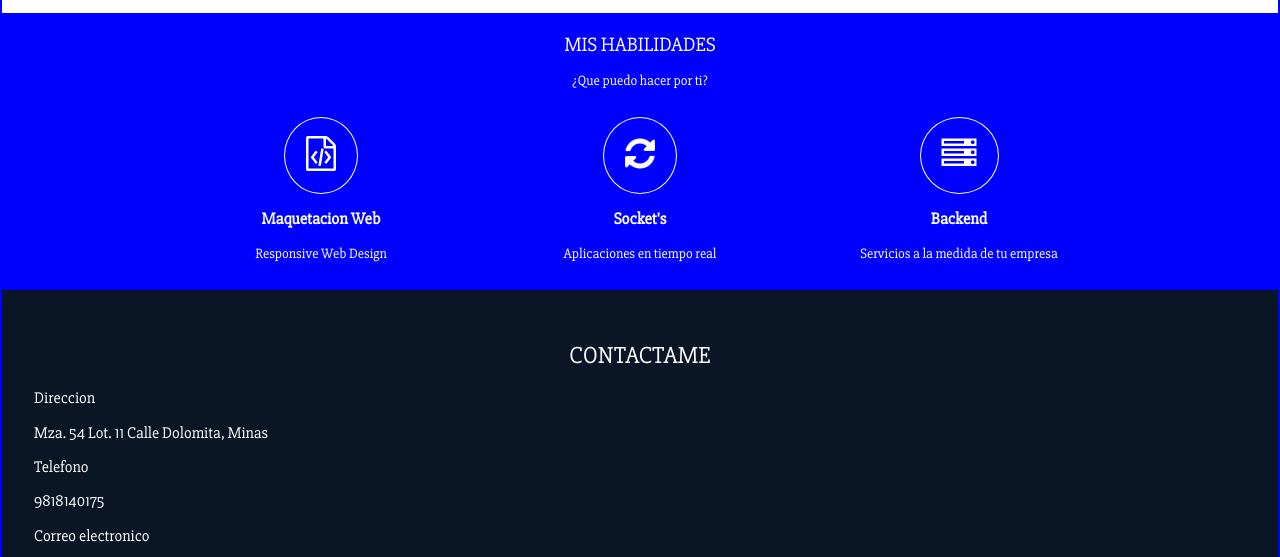
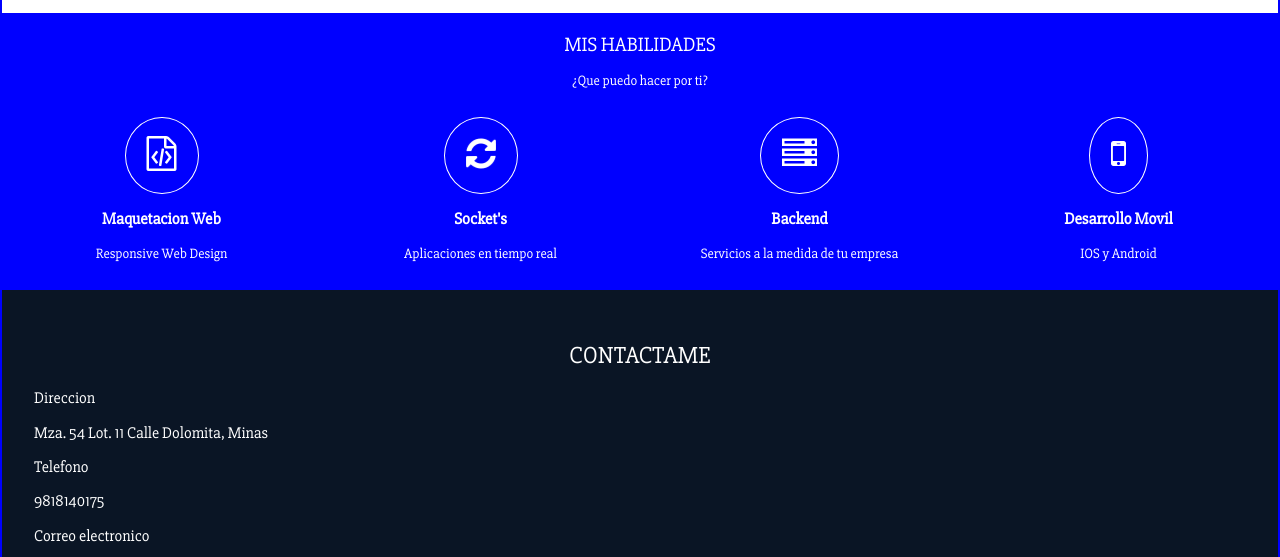
Before and after one commit to josebasmtz/responsive-design, a plain HTML site: page index.html in a window 1280 px wide. Shown: the part 929-1486 px from the top of the page. Drawn offline with Linux system fonts and the light colour scheme.

Commit message:
Resolviendo problemas de fuentes

```diff
--- a/index.html
+++ b/index.html
@@ -8,7 +8,7 @@
 		<link rel="icon" type="image/png" href="/img/favicon.ico" />
 		<link rel="stylesheet" href="css/normalize.css"/>
 		<link rel="stylesheet" href="https://fonts.googleapis.com/css?family=Slabo+27px"/>
-		<link rel="stylesheet" href="/font-awesome/css/font-awesome.min.css"/>
+		<link rel="stylesheet" href="font-awesome/css/font-awesome.min.css"/>
 		<link rel="stylesheet" href="css/style.css"/>
 	</head>
 	<body>
@@ -74,6 +74,11 @@
 				<h3>Backend</h3>
 				<p>Servicios a la medida de tu empresa</p>
 			</div>
+			<div class="item">
+				<a href="#"><i class="fa fa-mobile"></i></a>
+				<h3>Desarrollo Movil</h3>
+				<p>IOS y Android</p>
+			</div>
 		</section>
 
 		<!--<aside>
```
